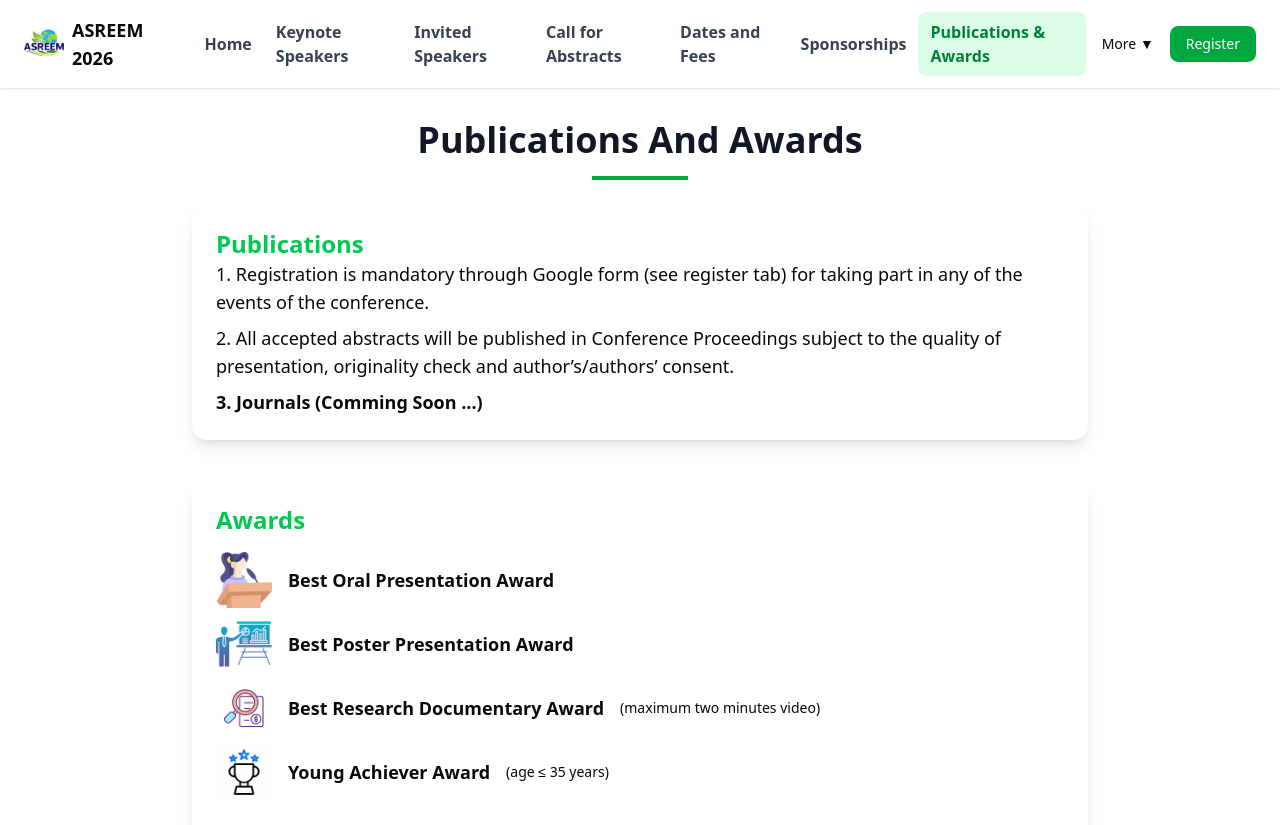
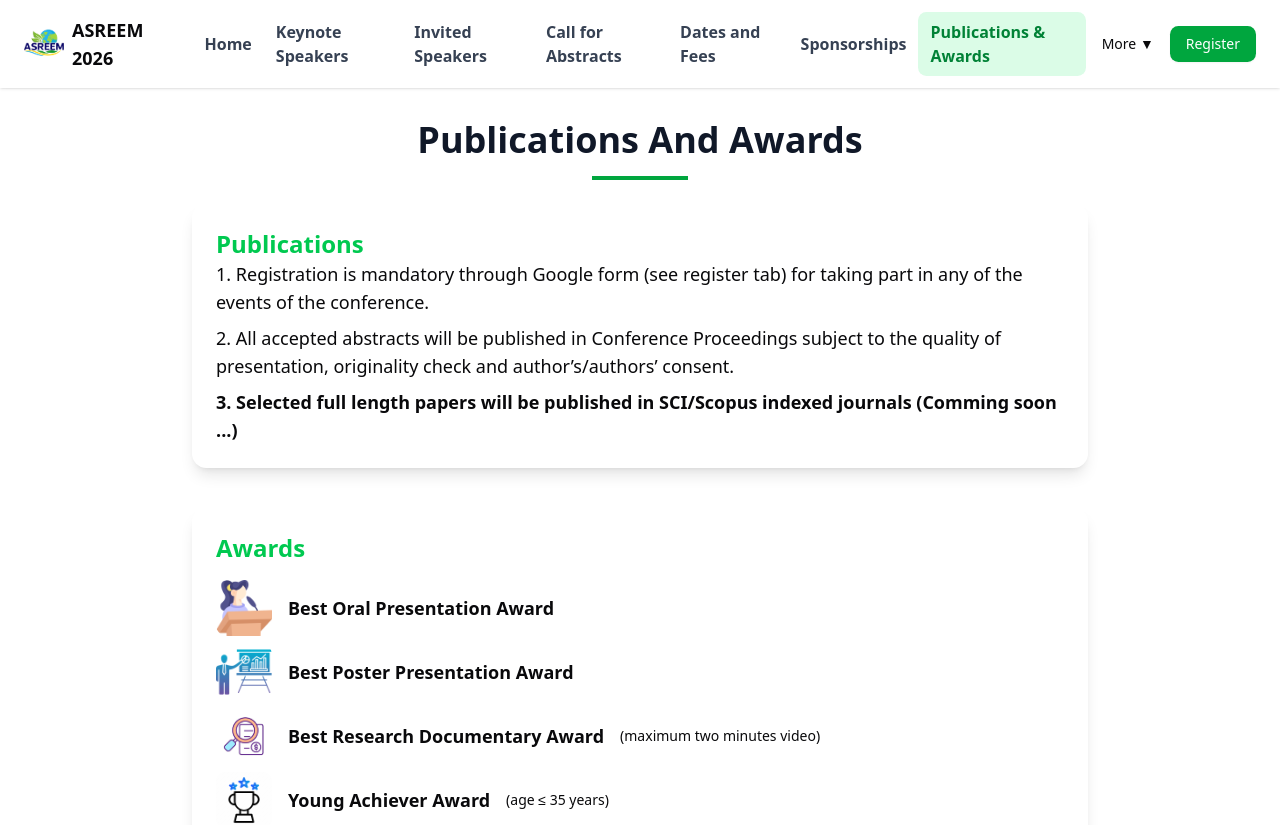
Before and after one commit to parag-thakur-chemical/asreem, a Next.js app: page /publications-awards in a window 1280 px wide. Shown: the top 825 px of the page. Built offline with nearby package versions, Linux system fonts and the light colour scheme.

Commit message:
fixed yannis

```diff
--- a/app/(routes)/keynote-speakers/page.tsx
+++ b/app/(routes)/keynote-speakers/page.tsx
@@ -84,7 +84,7 @@ const speakers = [
     name: "Dr. Yannis Ieropoulos ",
     post: "Professor , National Research University of Electronic Technology (MIET)",
     photo: "/keynote-speakers/yannis.jpg",
-    portfolio: "https://sciprofiles.com/profile/603600"
+    portfolio: "https://www.southampton.ac.uk/people/5z9k7x/professor-yannis-ieropoulos"
   },
   {
     name: "Dr. Shriram Sonawane",
--- a/app/(routes)/publications-awards/page.tsx
+++ b/app/(routes)/publications-awards/page.tsx
@@ -16,7 +16,7 @@ export default function PublicationsAwards() {
             <ul className="list-decimal list-inside space-y-2 text-lg">
               <li>Registration is mandatory through Google form (see register tab) for taking part in any of the events of the conference.</li>
               <li>All accepted abstracts will be published in Conference Proceedings subject to the quality of presentation, originality check and author’s/authors’ consent.</li>
-              <li className="font-bold" >Journals (Comming Soon ...)</li>
+              <li className="font-bold" >Selected full length papers will be published in SCI/Scopus indexed journals (Comming soon ...)</li>
             </ul>
             {/* <div className="mt-6 space-y-4">
               <div className="flex items-start gap-4">
```
